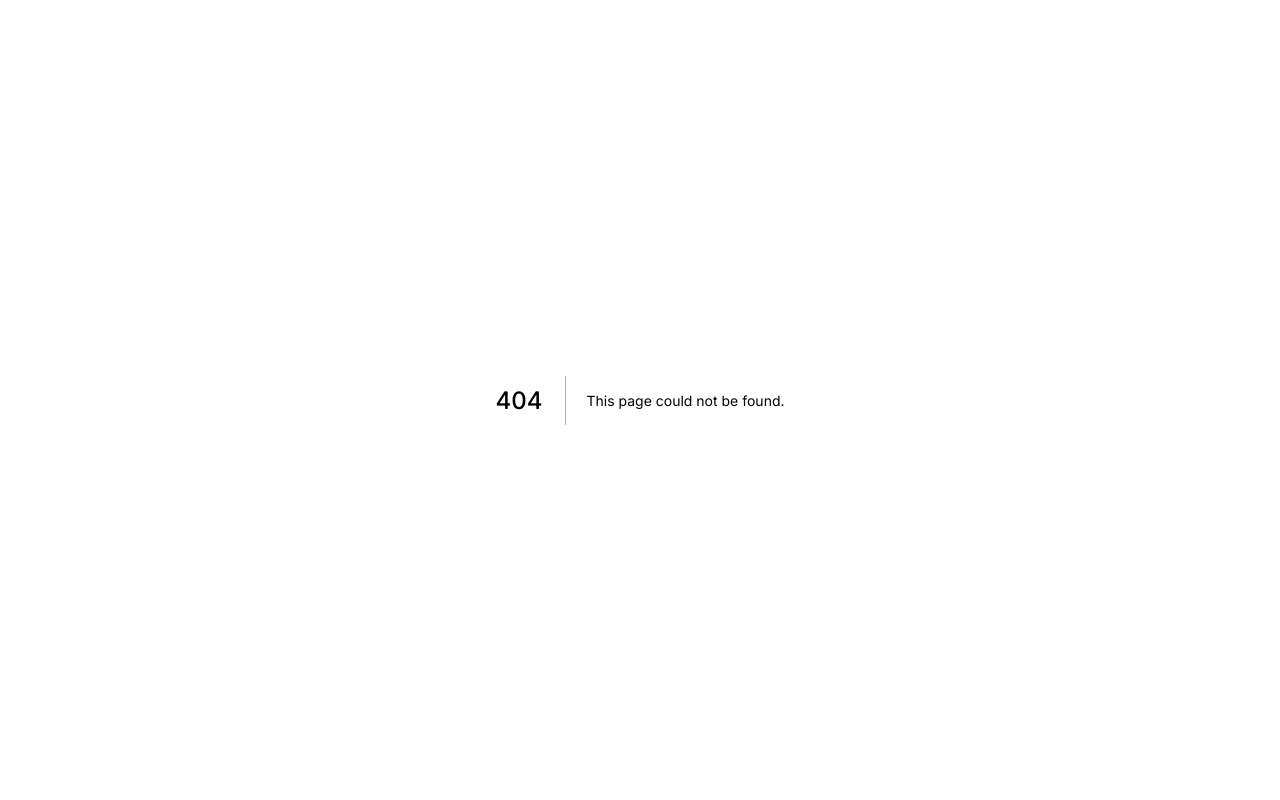
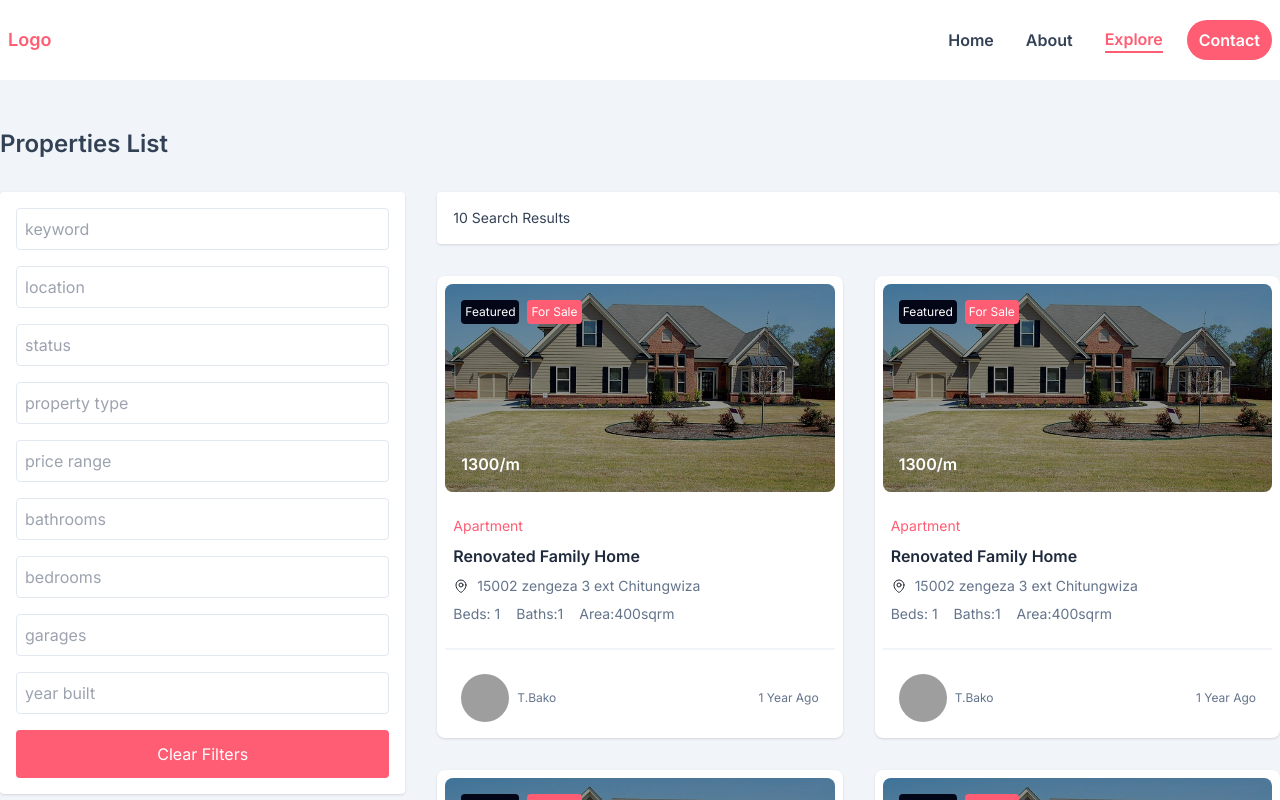
Before and after one commit to tatendabakozw/property-sale, a Next.js app: page /explore in a window 1280 px wide. Before the commit this address had no page. Shown: the top 800 px of the page. Built offline with nearby package versions, Linux system fonts and the light colour scheme; grey boxes are pictures that could not be loaded.

Commit message:
feature: added explore page

```diff
--- a/components/navigation/Navbar.tsx
+++ b/components/navigation/Navbar.tsx
@@ -12,6 +12,8 @@ function Navbar({}: Props) {
   const nav_links = [
     {name:'home', path: '/'},
     {name:'about', path: '/about'},
+    {name:'explore', path: '/explore'},
+
   ]
 
   const handleScroll = () => {
@@ -60,8 +62,8 @@ function Navbar({}: Props) {
 
           </div>
 
-        <div className="contact bg-primary-original text-white font-semibold rounded-full px-3 py-2">
-          contact
+        <div className="contact bg-primary-original text-white font-semibold capitalize rounded-full px-3 py-2">
+          Contact
         </div>
       </div>
     </div>
--- a/components/page-sections/home/HeroSection.tsx
+++ b/components/page-sections/home/HeroSection.tsx
@@ -1,3 +1,4 @@
+import { useRouter } from "next/router";
 import hero_section from "../../../public/bg1.jpg";
 import { useState } from "react";
 
@@ -5,6 +6,7 @@ type Props = {};
 
 function HeroSection({}: Props) {
   const [option, setOption] = useState("buy");
+  const router = useRouter()
 
   const home_options = [
     { name: "buy", option: "buy" },
@@ -20,28 +22,10 @@ function HeroSection({}: Props) {
         width: "100%",
       }}
     >
-      {/* <header className="mb-16 group">
-  <h1 className="mb-1 font-mono text-4xl text-gray-100 md:text-6xl">
-    hi, I'm <br className="block md:hidden" />
-    <span
-      className="inline-flex h-20 pt-2 overflow-x-hidden animate-type group-hover:animate-type-reverse whitespace-nowrap text-brand-accent will-change-transform"
-    >
-      vanntile 👋
-    </span>
-    <span
-      className="box-border inline-block w-1 h-10 ml-2 -mb-2 bg-white md:-mb-4 md:h-16 animate-cursor will-change-transform"
-    ></span>
-  </h1>
-  <div className="text-xl font-semibold md:text-3xl">developer by choice and designer for fun</div>
-</header> */}
-
       <div className="overlay  absolute  top-0 right-0 left-0 bottom-0 bg-black z-0 opacity-40"></div>
       <div className="min-h-screen grid items-center content-center justify-center w-full z-10 space-y-4 ">
         <div className="flex  items-center justify-center ">
           <div className="w-max">
-            {/* <h1 className="animate-typing overflow-hidden whitespace-nowrap border-r-4 border-r-white pr-5 text-5xl text-white font-bold">
-              Find Your Dream Home
-            </h1> */}
             <p className="md:text-6xl text-3xl font-semibold text-white text-center animate-typing overflow-hidden whitespace-nowrap ">
               Find Your Dream Home
             </p>
@@ -95,7 +79,7 @@ function HeroSection({}: Props) {
               className="p-2 rounded border border-slate-300 col-span-1"
               placeholder="Price..."
             />
-            <div className="contact bg-primary-original text-white font-semibold rounded-lg text-center col-span-1 px-3 py-2">
+            <div onClick={() => router.push('/explore')} className="contact bg-primary-original text-white font-semibold rounded-lg text-center col-span-1 px-3 py-2">
               Search
             </div>
           </div>
--- a/components/property-item/PropertyItem.tsx
+++ b/components/property-item/PropertyItem.tsx
@@ -7,7 +7,7 @@ type Props = {};
 
 const PropertyItem = (props: Props) => {
   return (
-    <div className="flex rounded-lg flex-col bg-white shadow space-y-4 p-2">
+    <div className="max-w-lg flex rounded-lg flex-col bg-white shadow space-y-4 p-2">
       <div
         className="h-52 rounded-lg flex flex-col bg-no-repeat p-4 relative overflow-hidden"
         style={{
--- /dev/null
+++ b/pages/explore/index.tsx
@@ -0,0 +1,87 @@
+import PropertyItem from "@/components/property-item/PropertyItem";
+import GeneralLayout from "@/layouts/GeneralLayout";
+import React from "react";
+
+type Props = {};
+
+const Explore = (props: Props) => {
+  return (
+    <GeneralLayout>
+      <div className="bg-slate-100 min-h-screen py-32">
+        <div className="max-w-7xl mx-auto w-full grid grid-cols-3 gap-8">
+          <p className="text-2xl col-span-3 font-semibold text-slate-700">
+            Properties List
+          </p>
+      <div className="col-span-1 w-full flex flex-col">
+      <div className="rounded bg-white shadow p-4 w-full flex flex-col space-y-4">
+            <input
+              type="text"
+              placeholder="keyword"
+              className="border border-slate-200 rounded p-2"
+            />
+            <input
+              type="text"
+              placeholder="location"
+              className="border border-slate-200 rounded p-2"
+            />
+            <input
+              type="text"
+              placeholder="status"
+              className="border border-slate-200 rounded p-2"
+            />
+            <input
+              type="text"
+              placeholder="property type"
+              className="border border-slate-200 rounded p-2"
+            />
+            <input
+              type="text"
+              placeholder="price range"
+              className="border border-slate-200 rounded p-2"
+            />
+            <input
+              type="text"
+              placeholder="bathrooms"
+              className="border border-slate-200 rounded p-2"
+            />
+            <input
+              type="text"
+              placeholder="bedrooms"
+              className="border border-slate-200 rounded p-2"
+            />
+            <input
+              type="text"
+              placeholder="garages"
+              className="border border-slate-200 rounded p-2"
+            />
+            <input
+              type="text"
+              placeholder="year built"
+              className="border border-slate-200 rounded p-2"
+            />
+            <div className="bg-primary-original p-3 rounded text-center text-white">
+              Clear Filters
+            </div>
+          </div>
+      </div>
+          <div className="col-span-2 grid grid-cols-2 gap-8">
+            <div className="col-span-2 flex flex-col space-y-8">
+              <div className="flex text-sm flex-row items-center bg-white p-4 rounded shadow">
+                <p className="text-sm text-slate-700 flex-1">
+                  10 Search Results
+                </p>
+              </div>
+              <div className="grid md:grid-cols-2 grid-cols-1 gap-8">
+                {[1,2,3,4,5,6].map((item, index)=>(
+                    <PropertyItem key={index} />
+                ))}
+              </div>
+            </div>
+          </div>
+        </div>
+      </div>
+    </GeneralLayout>
+  );
+};
+
+export default Explore;
```
